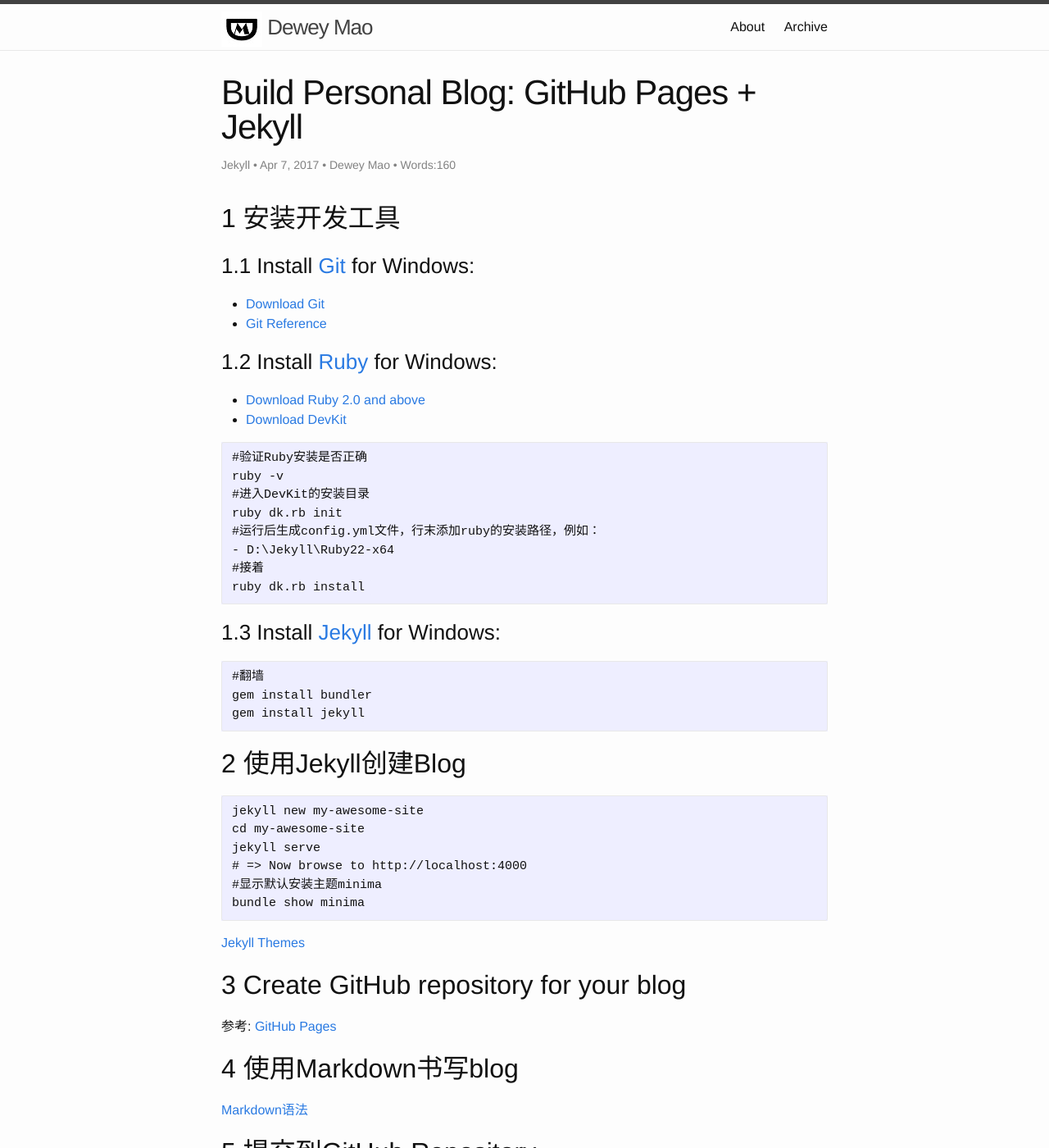
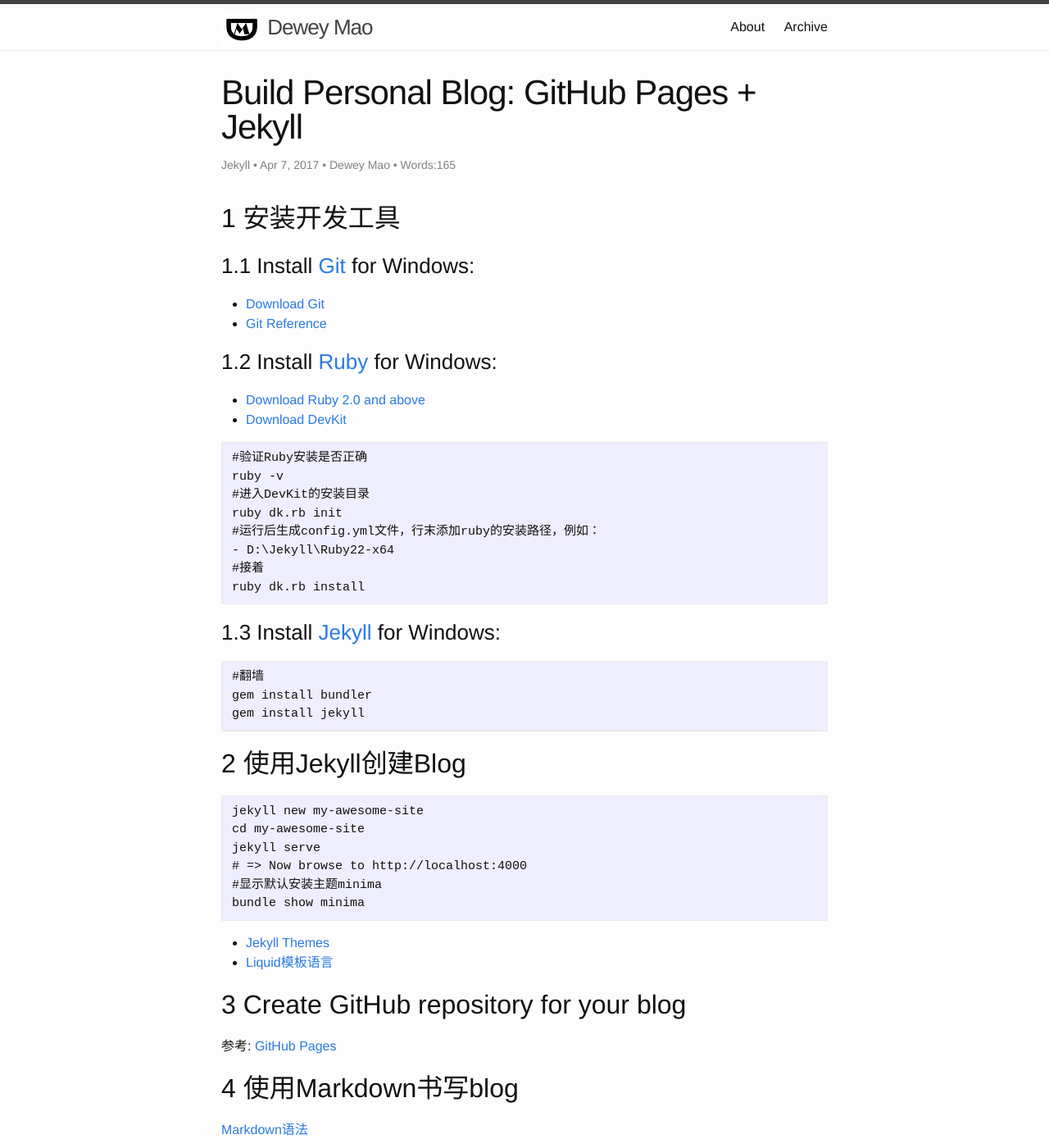
Before and after one commit to deweymao/deweymao.github.io, a Jekyll site: the page built from _posts/2017-04-07-build_personal_blog_by_github_pages_jekyll.md, in a window 1280 px wide and 1400 px high. Shown: the whole window at 82% size. Built offline with Jekyll 4.4.1, drawn with Linux system fonts in a browser that asks for light colours.

Commit message:
modify blog

````diff
--- a/_posts/2017-04-07-build_personal_blog_by_github_pages_jekyll.md
+++ b/_posts/2017-04-07-build_personal_blog_by_github_pages_jekyll.md
@@ -46,7 +46,8 @@ jekyll serve
 bundle show minima
 ```
 
-<a href="http://jekyllthemes.org/" target="_blank">Jekyll Themes</a>
+- <a href="http://jekyllthemes.org/" target="_blank">Jekyll Themes</a>
+- <a href="https://liquid.bootcss.com/" target="_blank">Liquid模板语言</a>
 
 ## 3 Create GitHub repository for your blog
 参考: <a href="https://pages.github.com/" target="_blank">GitHub Pages</a>
````
